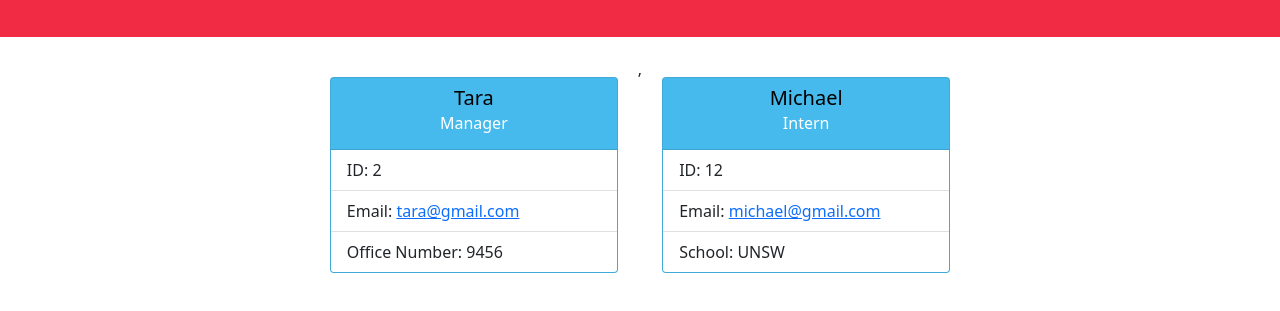
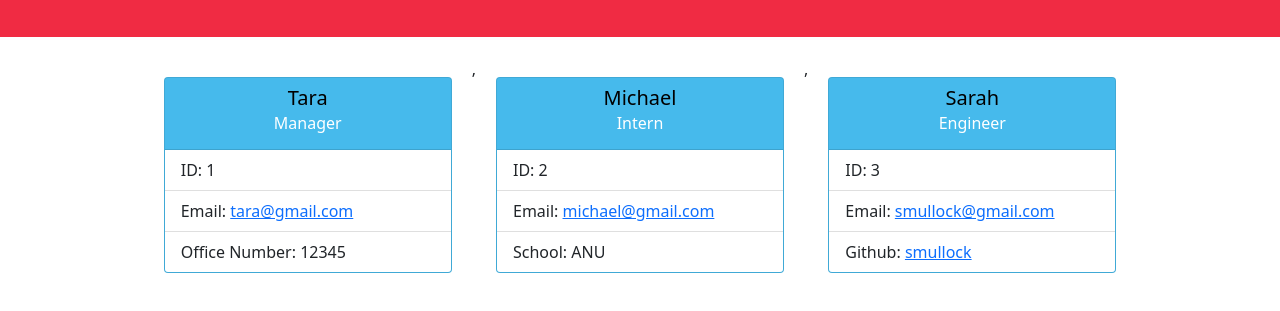
Before and after one commit to smullock/Team_Profile_Generator, a website: page dist/index.html in a window 1280 px wide. Shown: the part 99-410 px from the top of the page. Drawn offline with nearby package versions, Linux system fonts and the light colour scheme.

Commit message:
update readme

```diff
--- a/dist/index.html
+++ b/dist/index.html
@@ -26,20 +26,31 @@
                       </div>
 
                       <ul class="list-group list-group-flush">
-                        <li class="list-group-item">ID: 2</li>
+                        <li class="list-group-item">ID: 1</li>
                          <li class="list-group-item">Email: <a href="mailto:tara@gmail.com">tara@gmail.com</a></li>
-                         <li class="list-group-item">Office Number: 9456</li>
+                         <li class="list-group-item">Office Number: 12345</li>
                       </ul>
                     </div>,<div class="card" style="width: 18rem;">
                       <div class="card-header bs-blue text-center">
-                          <h5 class="card-title text-black">Michael</h5>
+                          <h5 class="card-title text-black">Michael </h5>
                           <h6 class="card-subtitle mb-2 text-white">Intern</h6>
                       </div>
 
                       <ul class="list-group list-group-flush">
-                        <li class="list-group-item">ID: 12</li>
+                        <li class="list-group-item">ID: 2</li>
                          <li class="list-group-item">Email: <a href="mailto:michael@gmail.com">michael@gmail.com</a></li>
-                         <li class="list-group-item">School: UNSW</li>
+                         <li class="list-group-item">School: ANU</li>
+                      </ul>
+                    </div>,<div class="card" style="width: 18rem;">
+                      <div class="card-header bs-blue text-center">
+                          <h5 class="card-title text-black">Sarah</h5>
+                          <h6 class="card-subtitle mb-2 text-white">Engineer</h6>
+                      </div>
+
+                      <ul class="list-group list-group-flush">
+                        <li class="list-group-item">ID: 3</li>
+                         <li class="list-group-item">Email: <a href="mailto:smullock@gmail.com">smullock@gmail.com</a></li>
+                         <li class="list-group-item">Github: <a href="https://github.com/smullock"> smullock</a></li>
                       </ul>
                     </div>
           </section>
```
Also changed, not shown: README.md.
